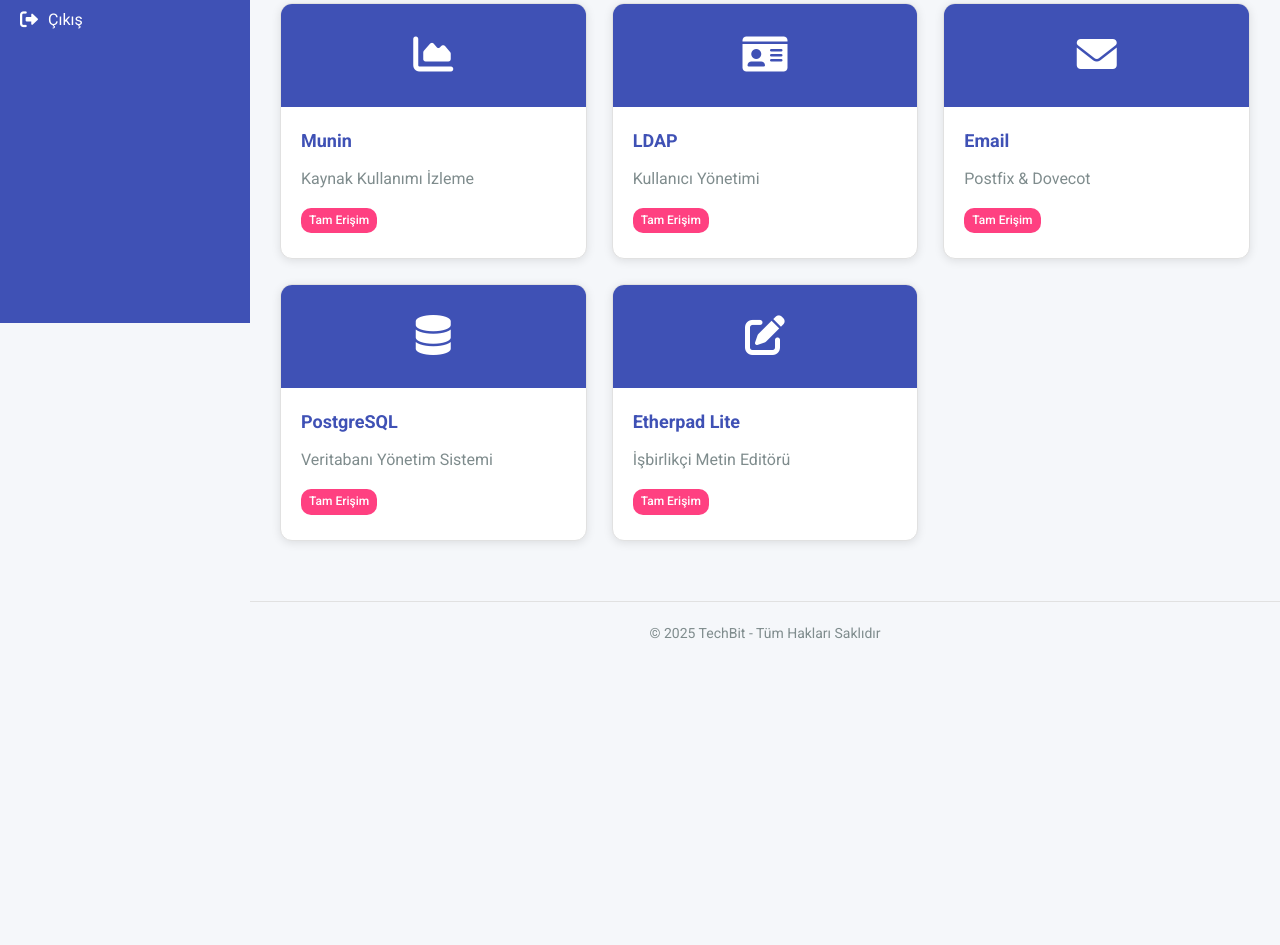
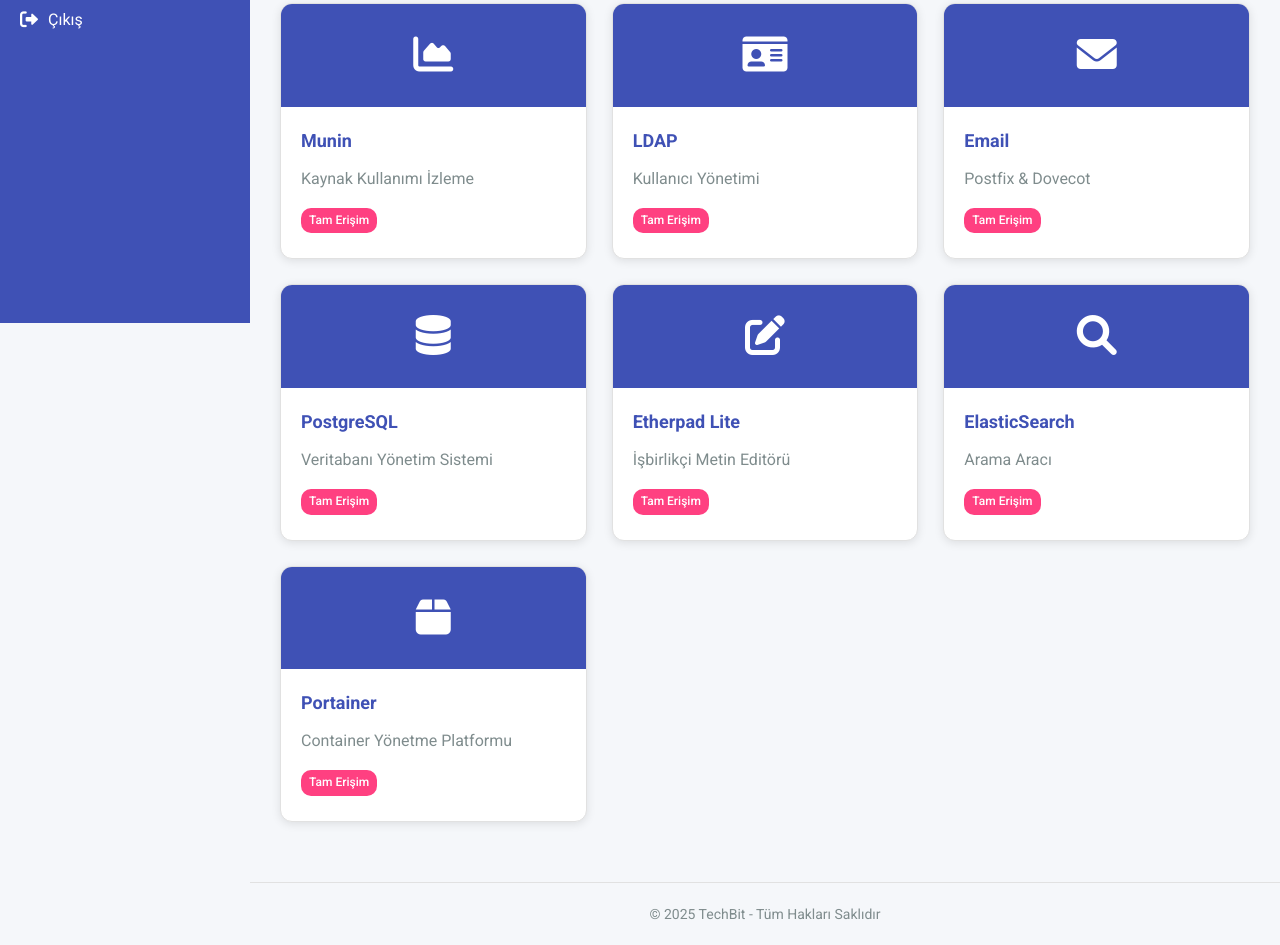
Before and after one commit to tunahanbg/os_front, a plain HTML site: page index.html in a window 1280 px wide. Shown: the part 477-1422 px from the top of the page. Before the commit the page ends 1141 px from the top, so only its background shows below. Drawn offline with Linux system fonts and the light colour scheme.

Commit message:
yeni servisler eklendi

```diff
--- a/index.html
+++ b/index.html
@@ -299,6 +299,52 @@
                                 </div>
                             </div>
                         </a>
+
+                        <!-- Elastic -->
+                        <a
+                            href="/elastic"
+                            class="service-card"
+                            data-access="admin,devops,documentation"
+                            data-category="system-config"
+                        >
+                            <div class="service-icon">
+                                <i class="fas fa-search"></i>
+                            </div>
+                            <div class="service-info">
+                                <h3>ElasticSearch</h3>
+                                <p>Arama Aracı</p>
+                                <div class="access-badge admin">Tam Erişim</div>
+                                <div class="access-badge devops">
+                                    Tam Erişim
+                                </div>
+                                <div class="access-badge documentation">
+                                    Tam Erişim
+                                </div>
+                            </div>
+                        </a>
+
+                        <!-- Portainer -->
+                        <a
+                            href="/portainer"
+                            class="service-card"
+                            data-access="admin,developer,devops"
+                            data-category="software-development"
+                        >
+                            <div class="service-icon">
+                                <i class="fas fa-box"></i>
+                            </div>
+                            <div class="service-info">
+                                <h3>Portainer</h3>
+                                <p>Container Yönetme Platformu</p>
+                                <div class="access-badge admin">Tam Erişim</div>
+                                <div class="access-badge developer">
+                                    Tam Erişim
+                                </div>
+                                <div class="access-badge devops">
+                                    Tam Erişim
+                                </div>
+                            </div>
+                        </a>
                     </div>
                 </main>
 
--- a/js/profile.js
+++ b/js/profile.js
@@ -30,6 +30,8 @@
         { name: 'PostgreSQL', admin: 'full', devops: 'full', developer: 'limited', documentation: 'none' },
         { name: 'Etherpad', admin: 'full', devops: 'none', developer: 'full', documentation: 'full' },
         { name: 'Docker', admin: 'full', devops: 'full', developer: 'none', documentation: 'none' },
+        { name: 'Elastic', admin: 'full', devops: 'full', developer: 'none', documentation: 'full' },
+        { name: 'Portainer', admin: 'full', devops: 'full', developer: 'full', documentation: 'none' },
         { name: 'Ansible', admin: 'full', devops: 'full', developer: 'none', documentation: 'none' }
     ];
 
```
